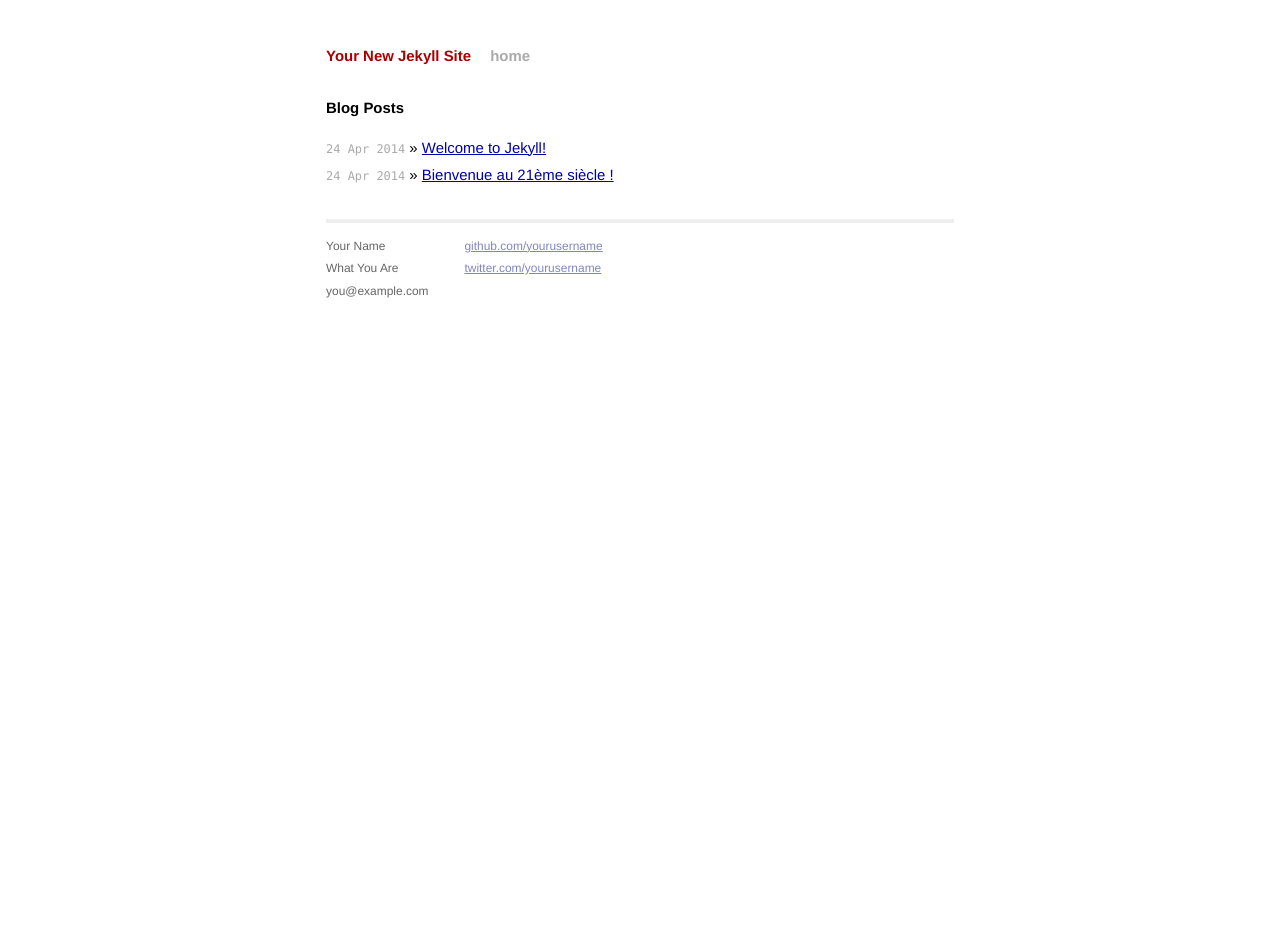
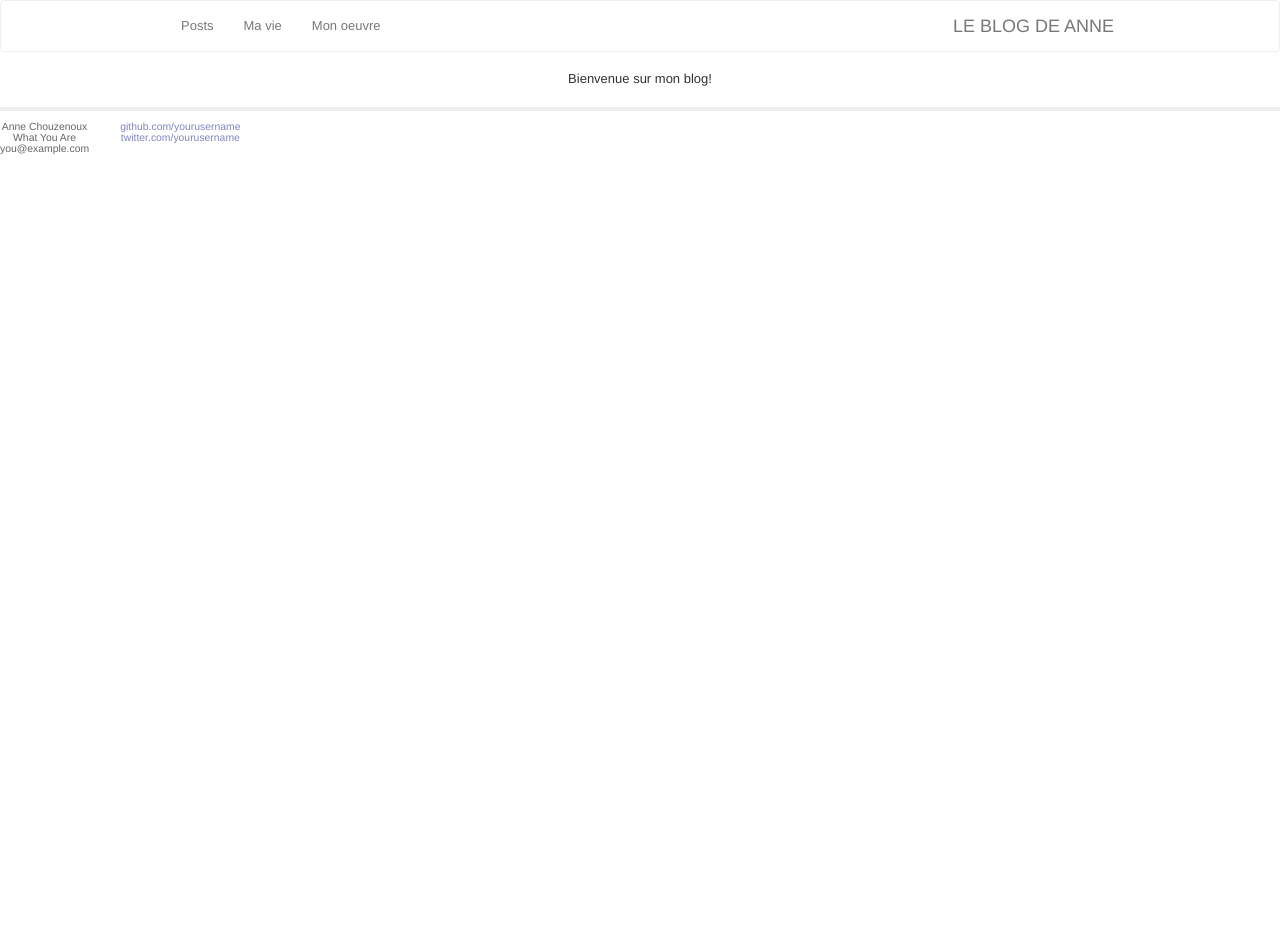
Before and after one commit to annechouzenoux/annechouzenoux.github.io, a Jekyll site: the page built from index.html, in a window 1280 px wide. Built offline with Jekyll 4.4.1, drawn with Linux system fonts in a browser that asks for light colours; nearby versions of some CDN libraries; Markdown is read by kramdown in place of the engine named in the settings; after the commit the page ends 900 px from its top, so only the background shows below that.

Commit message:
some changes

```diff
--- a/_config.yml
+++ b/_config.yml
@@ -1,3 +1,3 @@
-name: Your New Jekyll Site
+name: Le blog de Anne
 markdown: redcarpet
 pygments: true
--- a/_layouts/default.html
+++ b/_layouts/default.html
@@ -10,23 +10,49 @@
         <link rel="stylesheet" href="/css/syntax.css">
 
         <!-- Custom CSS -->
+        <link rel="stylesheet" href="//netdna.bootstrapcdn.com/bootstrap/3.1.1/css/bootstrap.min.css">
         <link rel="stylesheet" href="/css/main.css">
+
+
+        <script src="//code.jquery.com/jquery-1.11.0.min.js"></script>
+        <script src="//netdna.bootstrapcdn.com/bootstrap/3.1.1/js/bootstrap.min.js"></script>
 
     </head>
     <body>
 
-        <div class="site">
-          <div class="header">
-            <h1 class="title"><a href="/">{{ site.name }}</a></h1>
-            <a class="extra" href="/">home</a>
+      <nav class="navbar navbar-default" role="navigation">
+        <div class="container-fluid">
+          <!-- Brand and toggle get grouped for better mobile display -->
+          <div class="navbar-header">
+            <button type="button" class="navbar-toggle" data-toggle="collapse" data-target="#bs-example-navbar-collapse-1">
+              <span class="sr-only">Toggle navigation</span>
+              <span class="icon-bar"></span>
+              <span class="icon-bar"></span>
+              <span class="icon-bar"></span>
+            </button>
           </div>
+
+          <!-- Collect the nav links, forms, and other content for toggling -->
+          <div class="collapse navbar-collapse" id="bs-example-navbar-collapse-1">
+            <ul class="nav navbar-nav">
+              <li><a href="/listing">Posts</a></li>
+              <li><a href="#">Ma vie</a></li>
+              <li><a href="#">Mon oeuvre</a></li>
+            </ul>
+            <ul class="nav navbar-nav navbar-right">
+              <li><a class="navbar-brand" href="/">LE BLOG DE ANNE</a></li>
+            </ul>
+          </div><!-- /.navbar-collapse -->
+        </div><!-- /.container-fluid -->
+      </nav>
+
 
       {{ content }}
 
       <div class="footer">
         <div class="contact">
           <p>
-                Your Name<br />
+            Anne Chouzenoux<br />
             What You Are<br />
             you@example.com
           </p>
@@ -38,7 +64,6 @@
           </p>
         </div>
       </div>
-        </div>
 
     </body>
 </html>
--- a/css/main.css
+++ b/css/main.css
@@ -1,3 +1,36 @@
+.navbar-default .container-fluid{
+  padding-left: 150px;
+  padding-right: 150px;
+}
+
+.navbar-default{
+  background-color: #FFFFFF;
+  border-color: #eee;
+}
+
+
+
+
+
+
+
+
+
+
+
+
+
+
+
+
+
+
+
+
+
+
+
+
 /*****************************************************************************/
 /*
 /* Common
--- a/index.html
+++ b/index.html
@@ -1,13 +1,6 @@
 ---
 layout: default
-title: Your New Jekyll Site
+title: Le Blog de Anne
 ---
 
-<div id="home">
-  <h1>Blog Posts</h1>
-  <ul class="posts">
-    {% for post in site.posts %}
-      <li><span>{{ post.date | date_to_string }}</span> &raquo; <a href="{{ post.url }}">{{ post.title }}</a></li>
-    {% endfor %}
-  </ul>
-</div>
+<h1>Bienvenue sur mon blog!</h1>
```
Also changed, not shown: listing/index.html (added, +13 -0 lines), 1 other file. Lines whose indentation alone changed are shown as unchanged.
